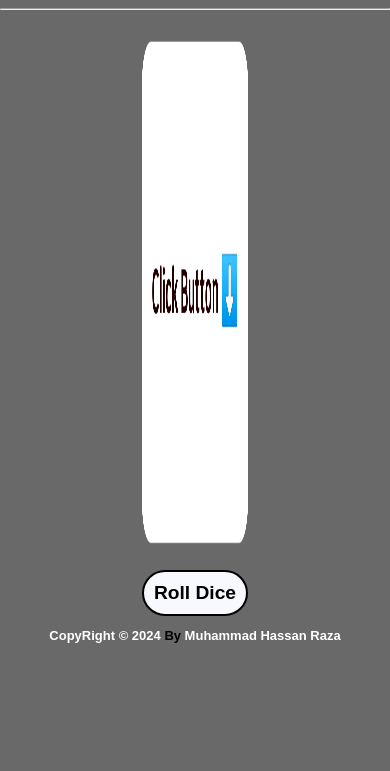
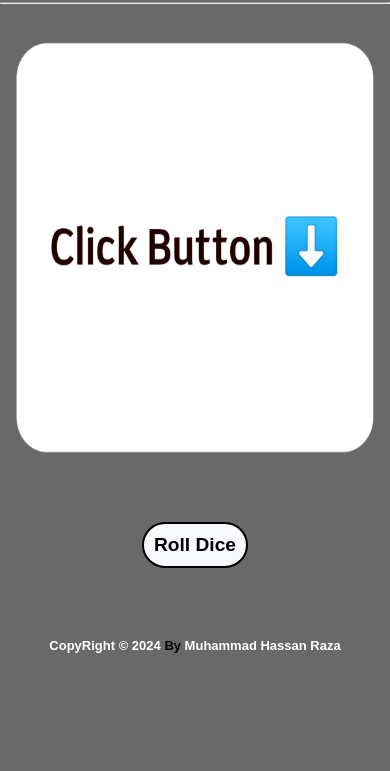
Before and after one commit to MuhammadHassanRaza25/JavaScript-Dice-Task, a plain HTML site: page index.html in a window 390 px wide. Shown: the part 73-844 px from the top of the page. Drawn offline with nearby package versions, Linux system fonts and the light colour scheme.

Commit message:
Dice Task

```diff
--- a/style.css
+++ b/style.css
@@ -32,3 +32,52 @@ button:hover{
     border: 2px solid ghostwhite;
     transition: all 0.4s;
 }
+@media(max-width:1024px) {
+    .imgContainer{
+        margin: 0 auto;
+        margin-top: 5%;
+        width: 75%;
+    }
+    button{
+        margin-bottom: 5%;
+    }
+}
+@media(max-width:870px) {
+    .imgContainer{
+        margin: 0 auto;
+        margin-top: 1%;
+        width: 50%;
+    }
+}
+@media(max-width:700px) {
+    .imgContainer{
+        margin: 0 auto;
+        margin-top: 1%;
+        width: 70%;
+    }
+}
+@media(max-width:500px) {
+    .imgContainer{
+        margin: 0 auto;
+        margin-top: 1%;
+        width: 100%;
+    }
+    h1{
+        font-size:30px;
+    }
+}
+@media(max-width:430px) {
+    .imgContainer{
+        margin: 0 auto;
+        margin-top: 5%;
+        width: 100%;
+    }
+    .imgContainer img{
+        width: 100%;
+        height: 53vh;
+    }
+    button{
+        margin-top: 12%;
+        margin-bottom: 15%;
+    }
+}
```
